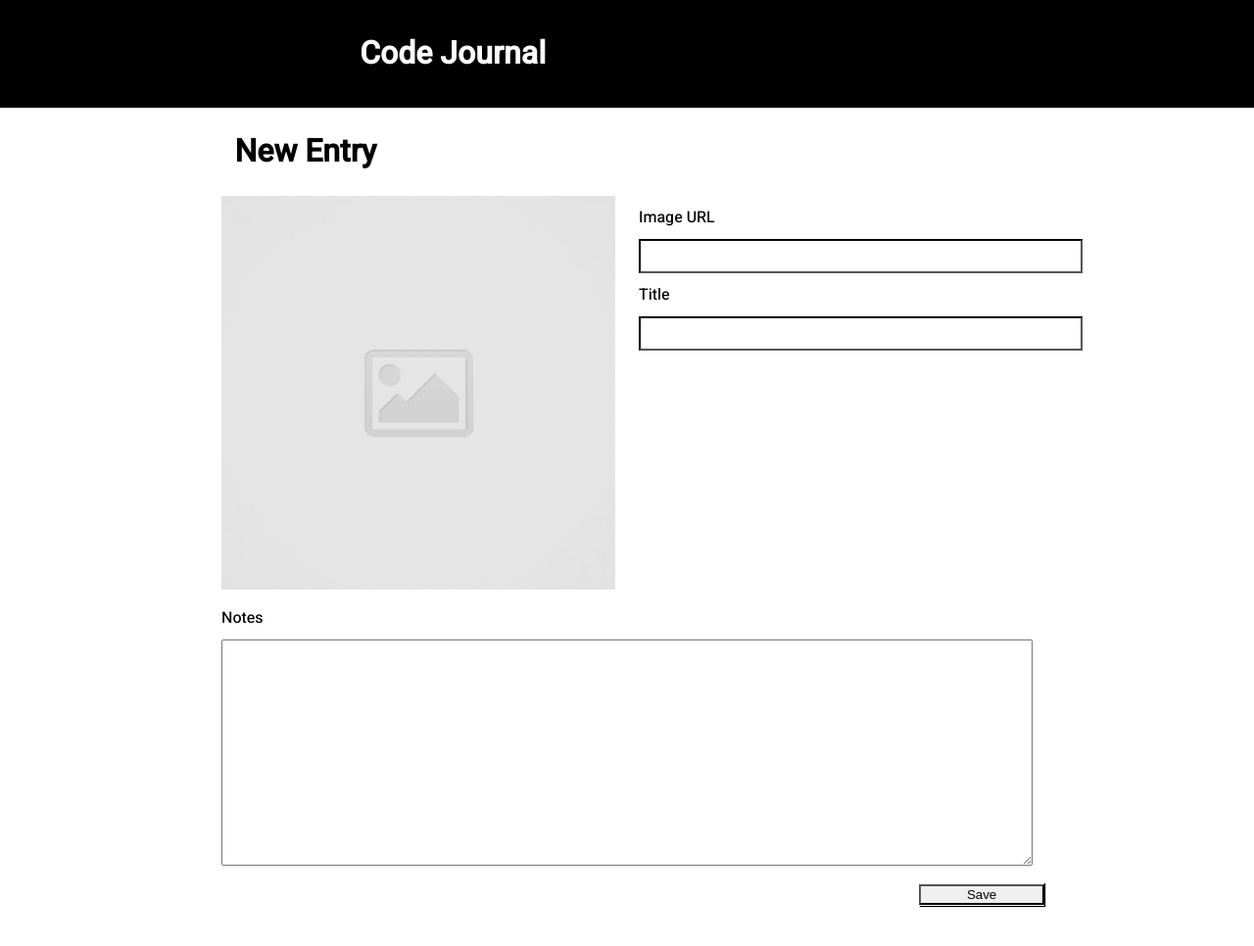
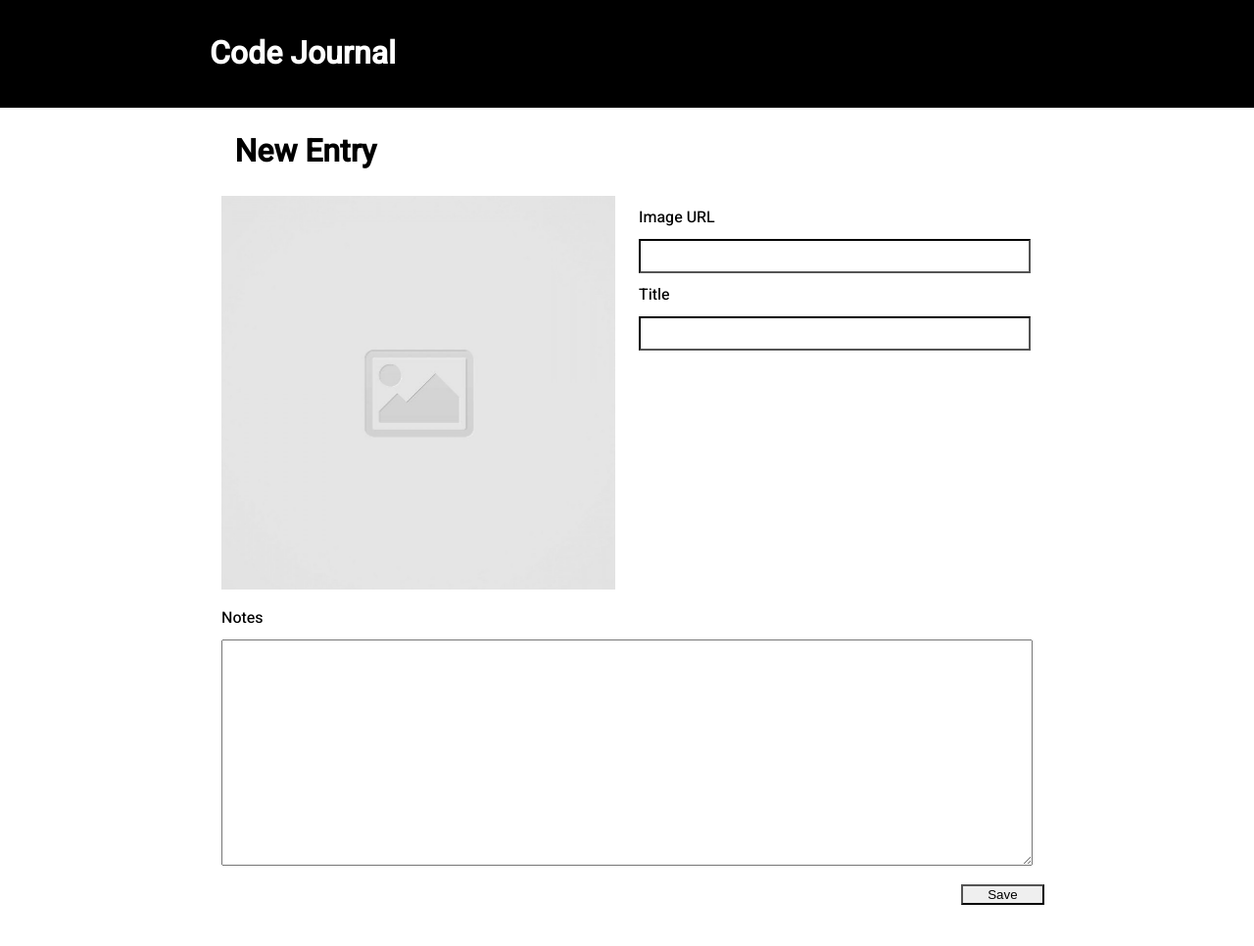
Before and after one commit to FrankBishop/code-journal, a website: page index.html in a window 1280 px wide. Shown: the whole page at 98% size. Drawn offline with Linux system fonts and the light colour scheme.

Commit message:
fixed issue 1

```diff
--- a/css/layout.css
+++ b/css/layout.css
@@ -44,9 +44,4 @@
   .title-field {
     width: 100%;
   }
-
-  .image-box-submit > input,
-  .title-field > input {
-    height: 35px;
-  }
 }
--- a/css/styles.css
+++ b/css/styles.css
@@ -20,17 +20,20 @@ img {
 }
 
 .submit-button {
-  margin-left: 85%;
+  text-align: right;
   margin-bottom: 5%;
-  box-shadow: 1px 1px 1px black;
 }
 
 input {
   border-color: black;
 }
 
+.submit-button > input {
+  width: 10%;
+}
+
 .image-box-submit > input,
 .title-field > input {
   height: 35px;
-  width: 245%;
+  width: 400px;
 }
--- a/index.html
+++ b/index.html
@@ -18,7 +18,9 @@
 
 <body>
   <header>
+    <div class="container">
       <h1>Code Journal</h1>
+    </div>
   </header>
   <main>
     <div class="container" data-view="entry-form">
@@ -26,22 +28,22 @@
         <h1 class="form-header">New Entry</h1>
         <div class="row">
           <div class="column-half ">
-          <img class= "image-to-change" src="images\placeholder-image-square.jpg" alt="Default Blank Image">
+            <img class="image-to-change" src="images\placeholder-image-square.jpg" alt="Default Blank Image">
           </div>
           <div class="column half">
             <div class="image-box-submit column-half"><label for="image-URL">Image URL</label>
               <input type="url" name="url" id="image-URL" required="required">
             </div>
-            <div class="title-field column-half"><label for="Title">Title</label>
-              <input type="text" name="text" id="Title" required="required">
+            <div class="title-field column-half"><label for="title">Title</label>
+              <input type="text" name="text" id="title" required="required">
             </div>
           </div>
         </div>
-      <div class="column-full"><label for="Notes">Notes</label>
-        <textarea name="Notes" id="Notes" cols="40" rows="15" required></textarea>
+        <div class="column-full"><label for="notes">Notes</label>
+          <textarea name="Notes" id="notes" cols="40" rows="15" required></textarea>
         </div>
-      <div class="submit-button"><label for="Save"></label>
-        <input type="submit" name="Save" value="Save" id="Save" required= "required">
+        <div class="submit-button"><label for="save"></label>
+          <input type="submit" name="save" value="Save" id="Save" required="required">
         </div>
       </form>
     </div>
--- a/js/main.js
+++ b/js/main.js
@@ -2,13 +2,12 @@
 /* exported data */
 
 var imageField = document.querySelector('#image-URL');
-var titleField = document.querySelector('#Title');
-var notesField = document.querySelector('#Notes');
+var titleField = document.querySelector('#title');
+var notesField = document.querySelector('#notes');
 var imageChange = document.querySelector('.image-to-change');
+var entryID = 0;
+var formField = document.querySelector('form');
 imageField.addEventListener('input', changeImage);
-var entryID = 0;
-var nextEntryId = 1;
-var formField = document.querySelector('form');
 formField.addEventListener('submit', submitAction);
 function changeImage(event) {
   imageChange.setAttribute('src', imageField.value);
@@ -21,9 +20,9 @@ function submitAction(event) {
     notes: notesField.value
   };
   inputs.entryId = entryID++;
-  inputs.nextEntryId = nextEntryId++;
-  data.nextEntryId = data.nextEntryId++;
-  data.entries.push(inputs);
+  inputs.nextEntryId = data.nextEntryId;
+  data.nextEntryId++;
+  data.entries.unshift(inputs);
   imageChange.setAttribute('src', 'images/placeholder-image-square.jpg');
   formField.reset();
   var storedData = JSON.stringify(data);
```
Lines whose indentation alone changed are shown as unchanged.
